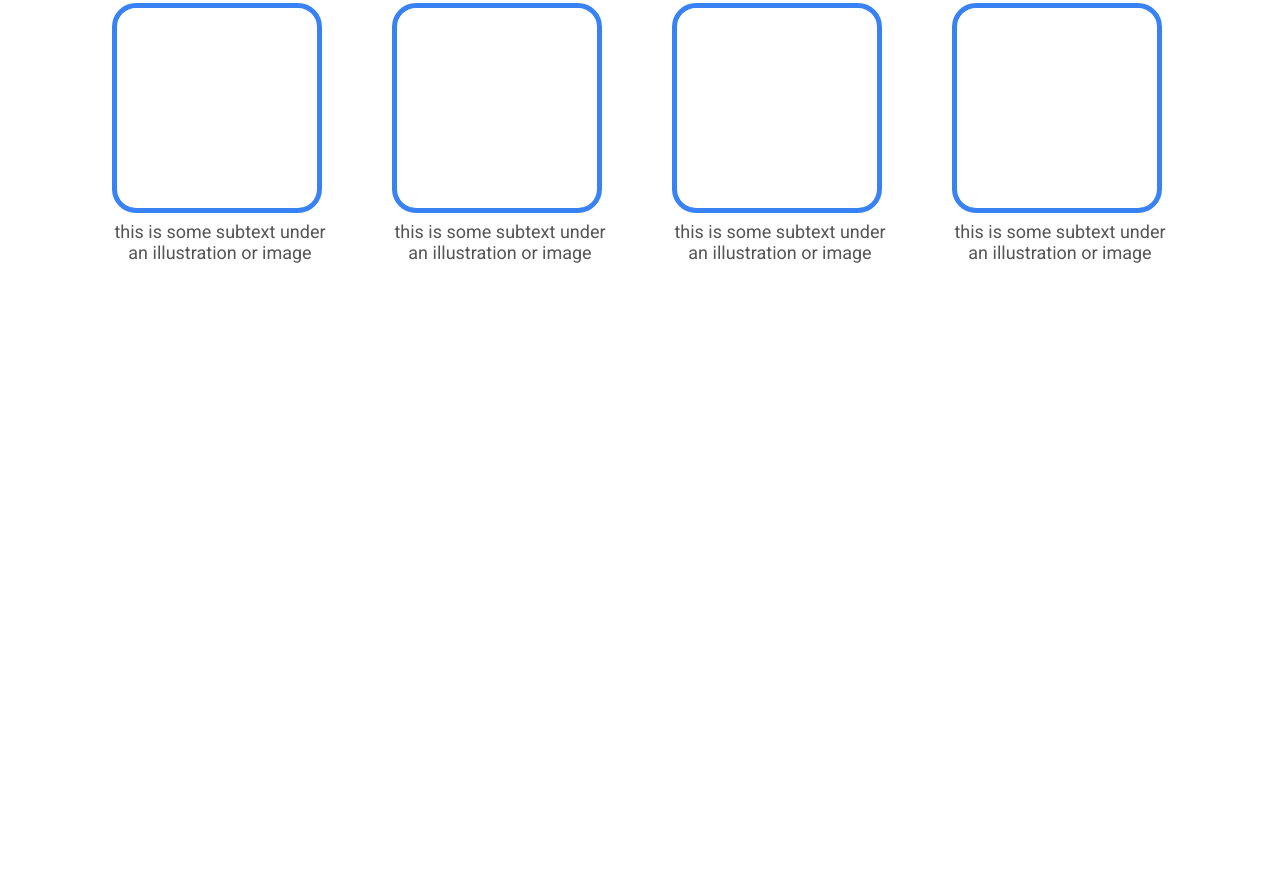
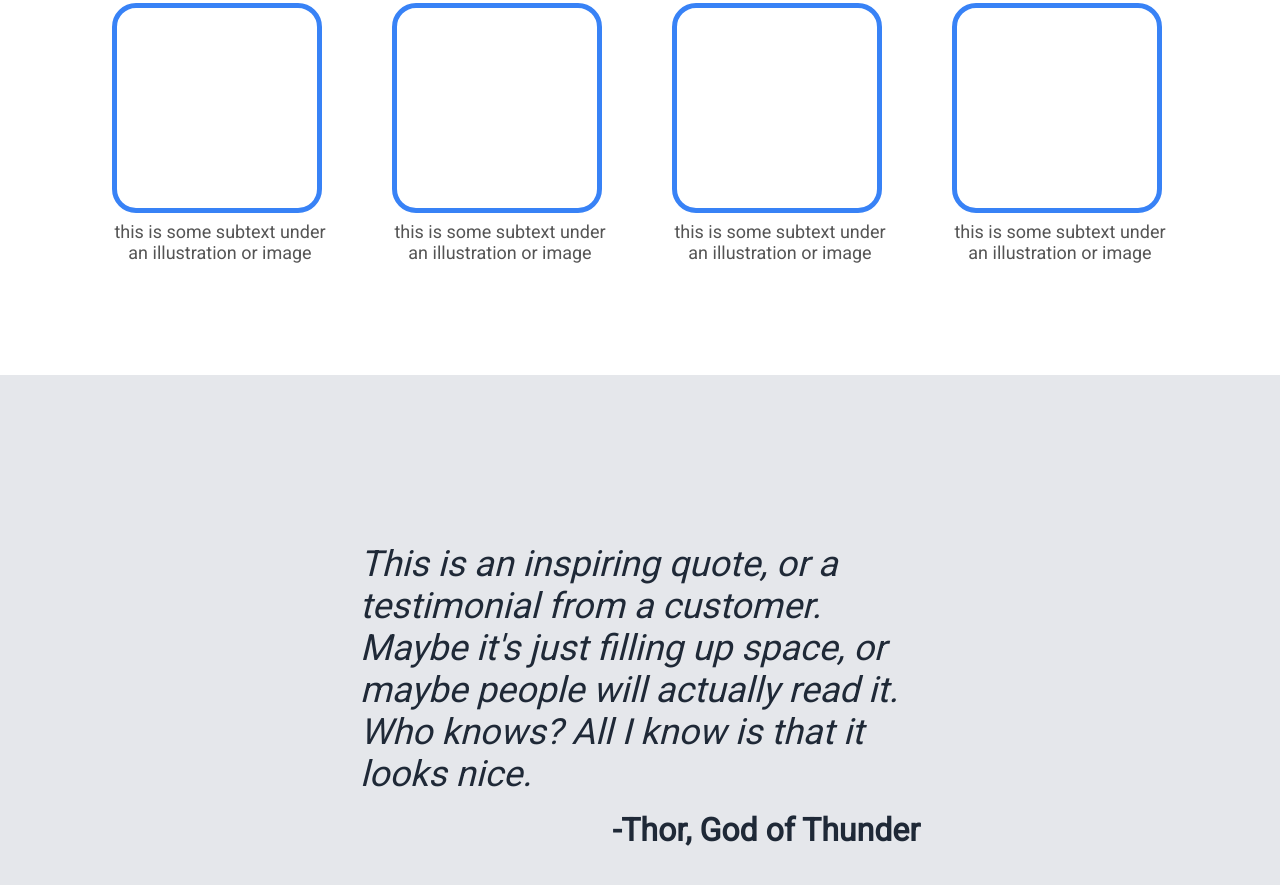
Before and after one commit to Sillor/landing-page, a plain HTML site: page index.html in a window 1280 px wide. Shown: the part 811-1696 px from the top of the page. Before the commit the page ends 1186 px from the top, so only its background shows below. Drawn offline with Linux system fonts and the light colour scheme.

Commit message:
Add quote-section

```diff
--- a/css/styles.css
+++ b/css/styles.css
@@ -142,3 +142,26 @@ a {
     border: 5px solid #3882F6;
     border-radius: 24px;
 }
+
+.quote-section {
+    display: flex;
+    flex-direction: column;
+    align-items: flex-end;
+    background-color: #E5E7EB;
+    padding: 168px 360px 120px 360px;
+}
+
+.quote {
+    font-size: 36px;
+    font-weight: 300;
+    font-style: italic;
+    color: #1F2937;
+    align-items: center;
+}
+
+.quote-author {
+    margin-top: 16px;
+    font-size: 32px;
+    color: #1F2937;
+    font-weight: 800;
+}
--- a/index.html
+++ b/index.html
@@ -55,7 +55,8 @@
     </div>
 
     <div class="quote-section">
-
+        <p class="quote">This is an inspiring quote, or a testimonial from a customer. Maybe it's just filling up space, or maybe people will actually read it. Who knows? All I know is that it looks nice.</p>
+        <p class="quote-author">-Thor, God of Thunder</p>
     </div>
 
     <div class="action-section">
```
